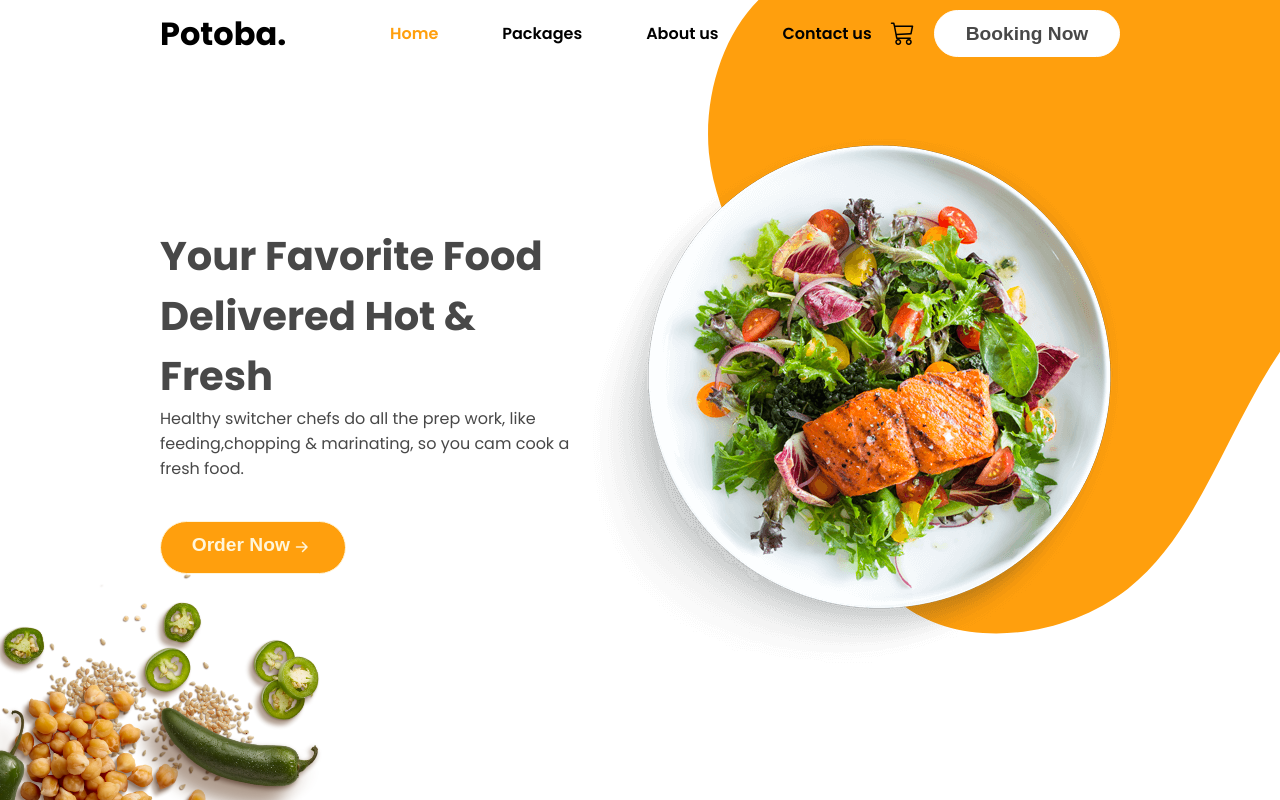
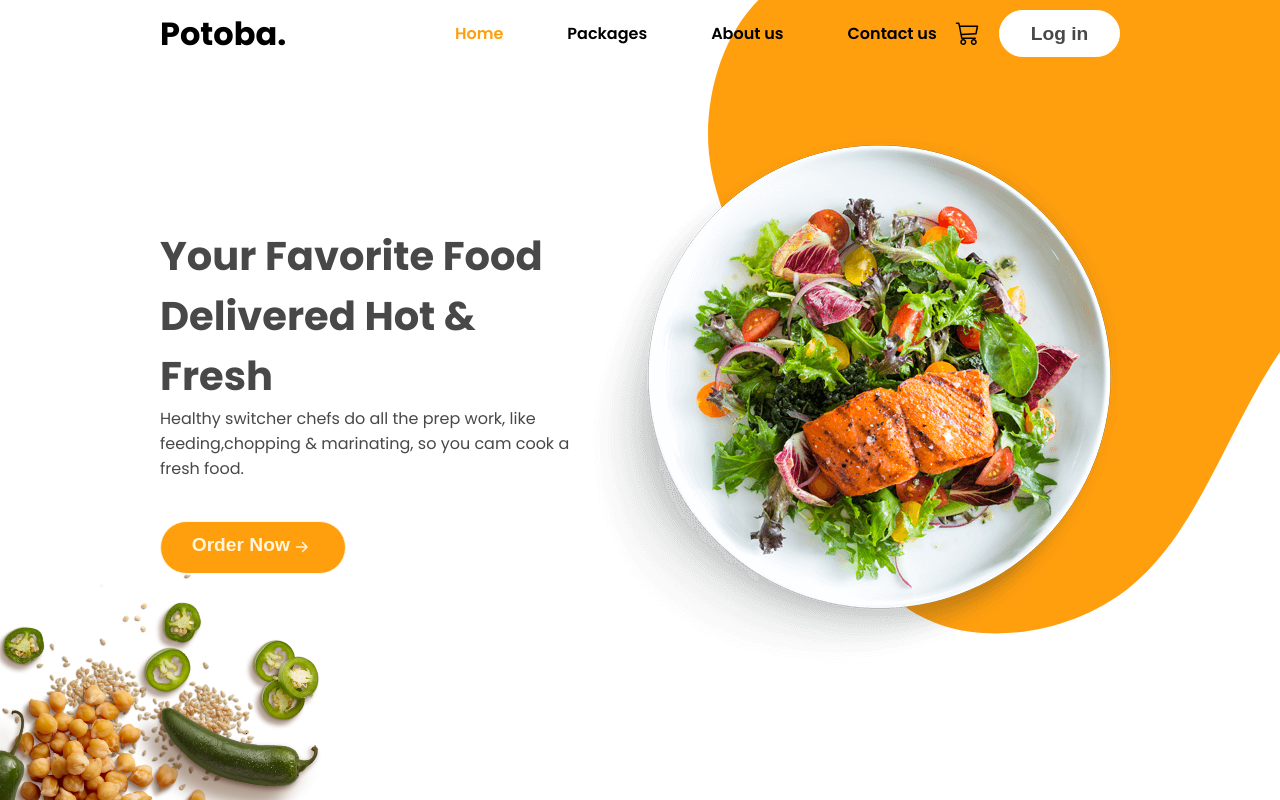
Before and after one commit to sanskruti-kamble/Potoba-Food-App, a React (Create React App) app: page / in a window 1280 px wide. Shown: the top 800 px of the page. Built offline with nearby package versions, Linux system fonts and the light colour scheme.

Commit message:
Login Path

```diff
--- a/src/pages/Landing.js
+++ b/src/pages/Landing.js
@@ -3,8 +3,12 @@ import foodDish from "../assets/images/food_dish.png";
 import sideImg from "../assets/images/side_img.png";
 import menuDish1 from "../assets/images/food_plates/plate1.jpg";
 import { useEffect, useState } from "react";
+import RoutingPaths from "../utility/RoutingPaths";
+import { useNavigate } from "react-router-dom";
 
 export default function Landing() {
+  const navigate = useNavigate();
+
   const infoSectionList = [
     {
       id: 1,
@@ -29,7 +33,7 @@ export default function Landing() {
   const [foodList, setFoodList] = useState([]);
 
   useEffect(() => {
-    setFoodList(JSON.parse(sessionStorage.getItem("foodList"))??[]);
+    setFoodList(JSON.parse(sessionStorage.getItem("foodList")) ?? []);
   }, []);
 
   return (
@@ -47,7 +51,12 @@ export default function Landing() {
           </nav>
           <div className="action-buttons">
             <i className="bi bi-cart3" />
-            <button className="buttonX white">Booking Now</button>
+            <button
+              className="buttonX white"
+              onClick={() => navigate(RoutingPaths.LOGIN)}
+            >
+              Log in
+            </button>
           </div>
         </div>
       </header>
```
